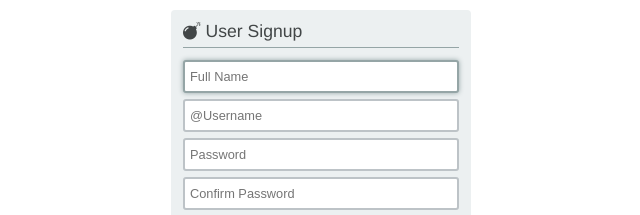
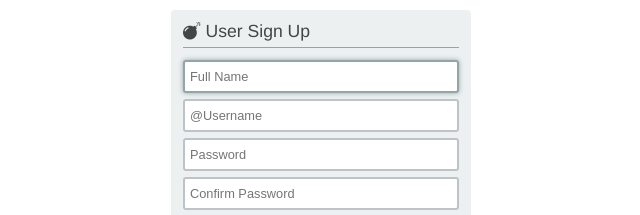
Before and after one commit to DerekCuevas/avowal, a website: page examples/advanced/public/index.html in a window 1280 px wide. Shown: the top 215 px of the page, 319-959 px from the left. Drawn offline with Linux system fonts and the light colour scheme.

Commit message:
Working on examples

```diff
--- a/examples/advanced/public/index.html
+++ b/examples/advanced/public/index.html
@@ -1,7 +1,7 @@
 <!doctype html>
 <html>
 <head>
-    <title>Advanced Validation Example</title>
+    <title>Sign Up</title>
 
     <link rel="stylesheet" type="text/css" href="css/base.css">
     <link rel="stylesheet"
@@ -11,7 +11,7 @@
     <form name="signup" method="post" action="/signup">
         <h3>
             <i class="fa fa-bomb"></i>
-            User Signup
+            User Sign Up
         </h3>
         <div class="status"></div>
 
```
Also changed, not shown: examples/advanced/signup.js (+5 -3 lines), examples/basic/js/particle.js (+8 -1 lines), examples/advanced/README.md, examples/basic/README.md.
